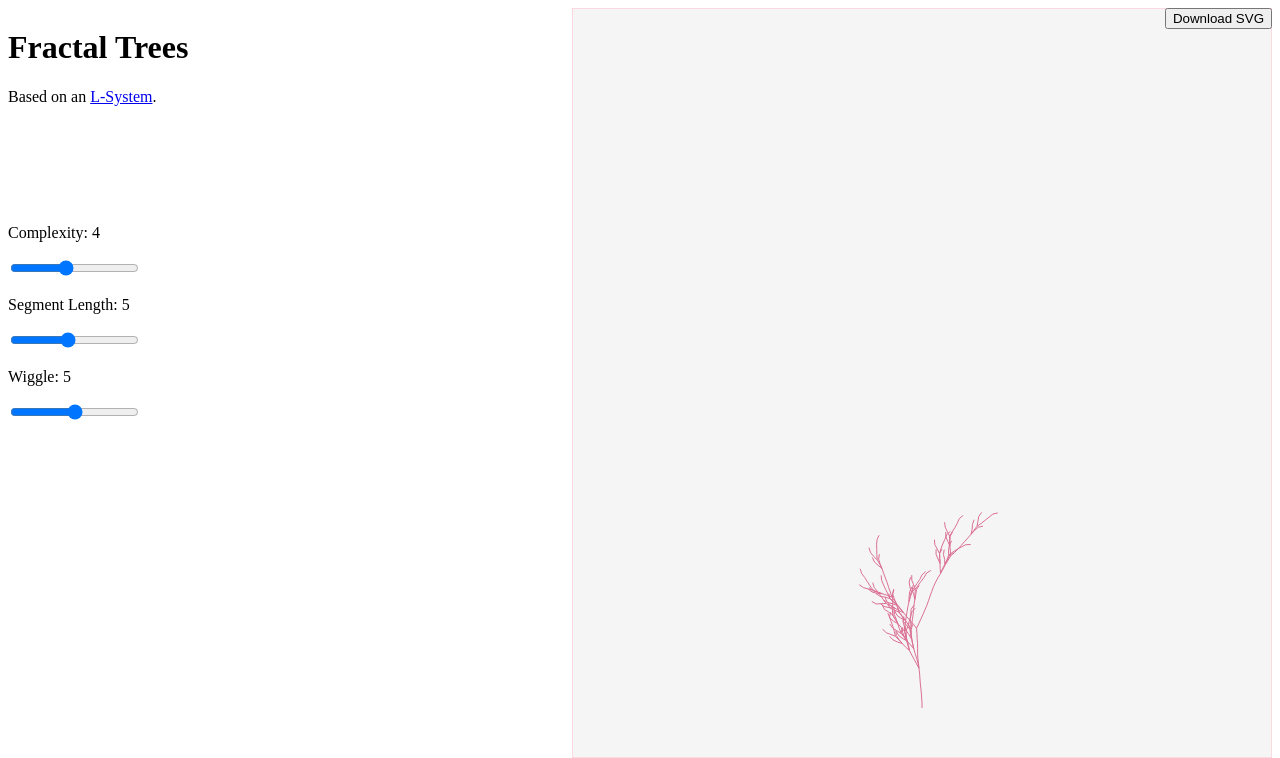
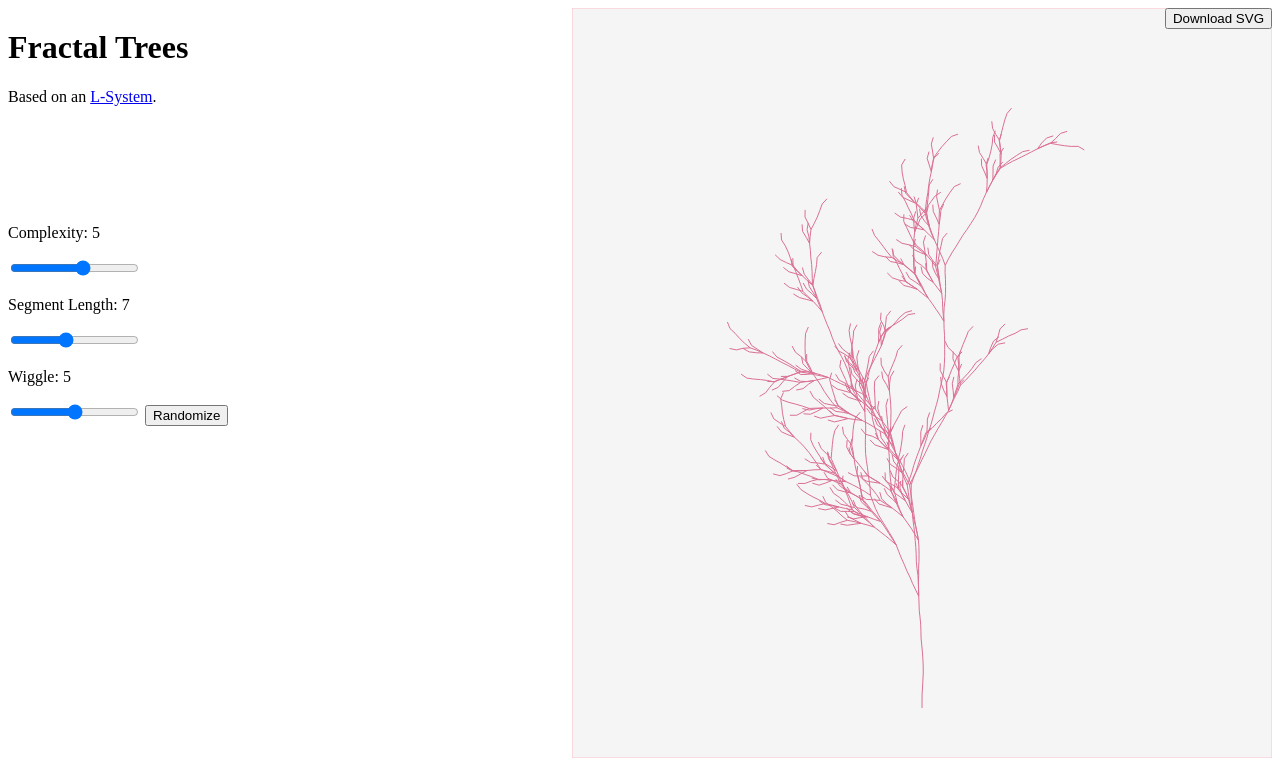
Before and after one commit to shefalinayak/svg-generators, a plain HTML site: page trees.html in a window 1280 px wide. Drawn offline with nearby package versions, Linux system fonts and the light colour scheme.

Commit message:
seeded random number

```diff
--- a/js/lindenmayer-tree.js
+++ b/js/lindenmayer-tree.js
@@ -48,6 +48,8 @@ function paperSketch(parent) {
       var system = new ps.Group();
       var instructions = createInstructions(order);
 
+      var rng = new Math.seedrandom(parent.data.seed);
+
       var position = new ps.Point(parent.w / 2,parent.h - 50);
       var direction = new ps.Point(0,-1);
       var savedPositions = [];
@@ -74,7 +76,7 @@ function paperSketch(parent) {
               system.addChild(currPath);
           }
           var wiggle = parent.data.r;
-          var theta = -wiggle + Math.random() * wiggle * 2;
+          var theta = -wiggle + rng() * wiggle * 2;
           direction = direction.rotate(theta);
       }
       system.strokeColor = color;
--- a/trees.html
+++ b/trees.html
@@ -5,6 +5,8 @@
     <title>Lindenmayer Trees</title>
     <script src="https://cdn.jsdelivr.net/npm/vue/dist/vue.js"></script>
     <script type="text/javascript" src="js/paperjs/dist/paper-full.min.js"></script>
+
+    <script src="//cdnjs.cloudflare.com/ajax/libs/seedrandom/3.0.1/seedrandom.min.js"></script>
     <link rel="stylesheet" type="text/css" href="style.css">
   </head>
   <body>
@@ -17,9 +19,10 @@
         <p>Complexity: {{tree.n}}</p>
         <input type="range" min="1" max="8" step="1" v-model="tree.n"></input>
         <p>Segment Length: {{tree.l}}</p>
-        <input type="range" min="1" max="10" step="1" v-model="tree.l"></input>
+        <input type="range" min="1" max="15" step="0.1" v-model="tree.l"></input>
         <p>Wiggle: {{tree.r}}</p>
         <input type="range" min="0" max="10" step="0.1" v-model="tree.r"></input>
+        <button @click="tree.seed = Math.random();">Randomize</button>
       </div>
       <paper w="700" h="750" src="js/lindenmayer-tree.js" :data="tree"></paper>
     </div>
@@ -31,9 +34,10 @@
 
         data: {
           tree: {
-            n: 4,
-            l: 5,
+            n: 5,
+            l: 7,
             r: 5,
+            seed: 'shrubbery-wubbery',
             name: 'ltree'
           },
         }
```
